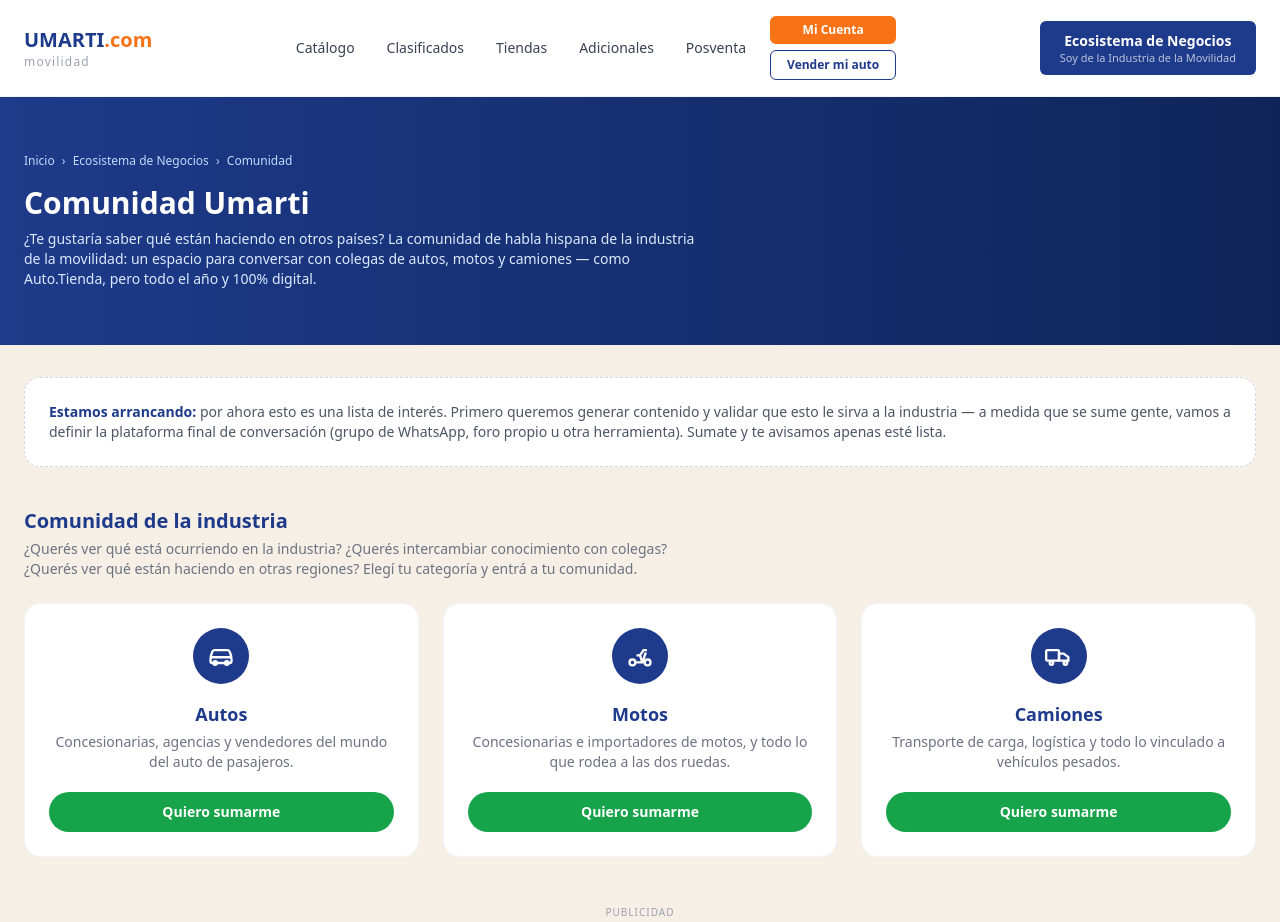
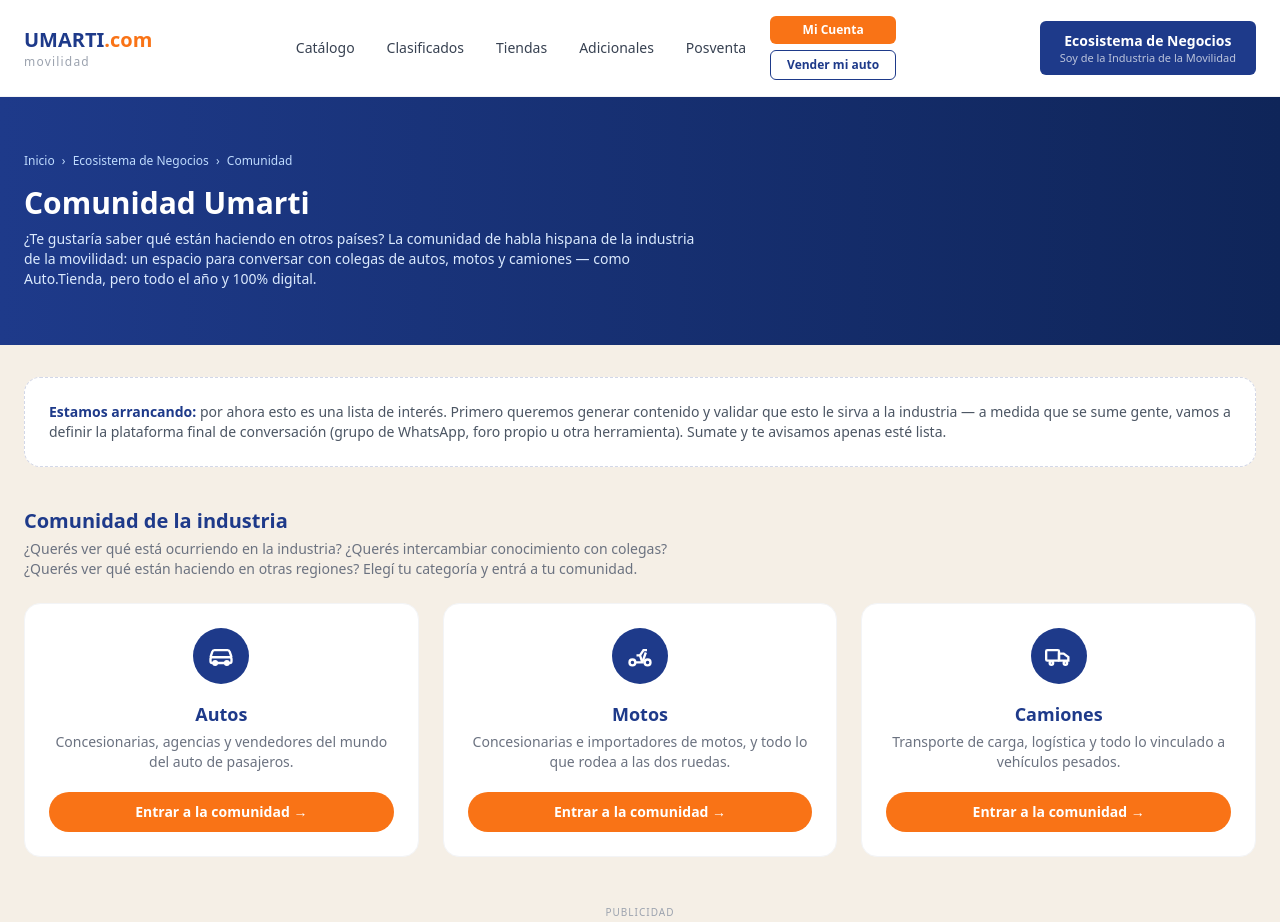
Before and after one commit to marcelomartinura/umarti-autos, a Next.js app: page /comunidad in a window 1280 px wide. Shown: the top 922 px of the page. Built offline with nearby package versions, Linux system fonts and the light colour scheme; no server answers.

Commit message:
Add files via upload

```diff
--- a/src/components/ComunidadCategoriaCard.tsx
+++ b/src/components/ComunidadCategoriaCard.tsx
@@ -1,62 +1,19 @@
+import Link from "next/link";
 import { ComunidadCategoria } from "@/lib/types";
-import { UMARTI_WHATSAPP_ECOSISTEMA } from "@/lib/mock-data";
-
-const iconProps = {
-  width: 28,
-  height: 28,
-  viewBox: "0 0 24 24",
-  fill: "none",
-  stroke: "currentColor",
-  strokeWidth: 2,
-  "aria-hidden": true,
-} as const;
-
-function IconoCategoria({ categoria }: { categoria: string }) {
-  if (categoria === "Motos") {
-    return (
-      <svg {...iconProps}>
-        <circle cx="5.5" cy="17.5" r="2.5" />
-        <circle cx="18.5" cy="17.5" r="2.5" />
-        <path d="M8 17.5h6l-2-6h-3" />
-        <path d="M12 11.5 15 7h3" />
-        <path d="M14 17.5 17 9" />
-      </svg>
-    );
-  }
-  if (categoria === "Camiones") {
-    return (
-      <svg {...iconProps}>
-        <rect x="1" y="7" width="11" height="9" rx="1" />
-        <path d="M12 10h4l4 3v3h-8z" />
-        <circle cx="5.5" cy="18" r="1.5" />
-        <circle cx="17.5" cy="18" r="1.5" />
-      </svg>
-    );
-  }
-  return (
-    <svg {...iconProps}>
-      <path d="M3 13l1.5-4.5A2 2 0 0 1 6.4 7h11.2a2 2 0 0 1 1.9 1.5L21 13" />
-      <path d="M3 13h18" />
-      <rect x="3" y="13" width="18" height="5" rx="1.5" />
-      <circle cx="7" cy="18" r="1.5" />
-      <circle cx="17" cy="18" r="1.5" />
-    </svg>
-  );
-}
+import IconoCategoriaComunidad from "@/components/IconoCategoriaComunidad";
 
 export default function ComunidadCategoriaCard({
   categoria,
 }: {
   categoria: ComunidadCategoria;
 }) {
-  const mensajeWhatsapp = encodeURIComponent(
-    `Hola, quiero sumarme a la Comunidad Umarti de ${categoria.categoria}.`
-  );
-
   return (
-    <div className="flex flex-col items-center rounded-2xl border border-gray-100 bg-white p-6 text-center">
+    <Link
+      href={`/comunidad/${categoria.slug}`}
+      className="flex flex-col items-center rounded-2xl border border-gray-100 bg-white p-6 text-center hover:border-umarti-navy/30"
+    >
       <span className="flex h-14 w-14 items-center justify-center rounded-full bg-umarti-navy text-white">
-        <IconoCategoria categoria={categoria.categoria} />
+        <IconoCategoriaComunidad categoria={categoria.categoria} />
       </span>
       <h3 className="mt-4 text-lg font-bold text-umarti-navy">
         {categoria.categoria}
@@ -64,14 +21,9 @@
       <p className="mt-1 flex-1 text-sm text-gray-500">
         {categoria.descripcion}
       </p>
-      <a
-        href={`https://wa.me/${UMARTI_WHATSAPP_ECOSISTEMA}?text=${mensajeWhatsapp}`}
-        target="_blank"
-        rel="noopener noreferrer"
-        className="mt-5 w-full rounded-full bg-green-600 py-2.5 text-sm font-semibold text-white hover:opacity-90"
-      >
-        Quiero sumarme
-      </a>
-    </div>
+      <span className="mt-5 w-full rounded-full bg-umarti-orange py-2.5 text-sm font-semibold text-white hover:opacity-90">
+        Entrar a la comunidad →
+      </span>
+    </Link>
   );
 }
--- /dev/null
+++ b/src/components/IconoCategoriaComunidad.tsx
@@ -0,0 +1,49 @@
+const iconProps = {
+  width: 28,
+  height: 28,
+  viewBox: "0 0 24 24",
+  fill: "none",
+  stroke: "currentColor",
+  strokeWidth: 2,
+  "aria-hidden": true,
+} as const;
+
+// Ícono compartido para representar cada categoría de la Comunidad (Autos /
+// Motos / Camiones): lo usan la tarjeta de categoría en /comunidad, el banner
+// de Ecosistema de Negocios y la cabecera de cada /comunidad/[categoria].
+export default function IconoCategoriaComunidad({
+  categoria,
+}: {
+  categoria: string;
+}) {
+  if (categoria === "Motos") {
+    return (
+      <svg {...iconProps}>
+        <circle cx="5.5" cy="17.5" r="2.5" />
+        <circle cx="18.5" cy="17.5" r="2.5" />
+        <path d="M8 17.5h6l-2-6h-3" />
+        <path d="M12 11.5 15 7h3" />
+        <path d="M14 17.5 17 9" />
+      </svg>
+    );
+  }
+  if (categoria === "Camiones") {
+    return (
+      <svg {...iconProps}>
+        <rect x="1" y="7" width="11" height="9" rx="1" />
+        <path d="M12 10h4l4 3v3h-8z" />
+        <circle cx="5.5" cy="18" r="1.5" />
+        <circle cx="17.5" cy="18" r="1.5" />
+      </svg>
+    );
+  }
+  return (
+    <svg {...iconProps}>
+      <path d="M3 13l1.5-4.5A2 2 0 0 1 6.4 7h11.2a2 2 0 0 1 1.9 1.5L21 13" />
+      <path d="M3 13h18" />
+      <rect x="3" y="13" width="18" height="5" rx="1.5" />
+      <circle cx="7" cy="18" r="1.5" />
+      <circle cx="17" cy="18" r="1.5" />
+    </svg>
+  );
+}
```
